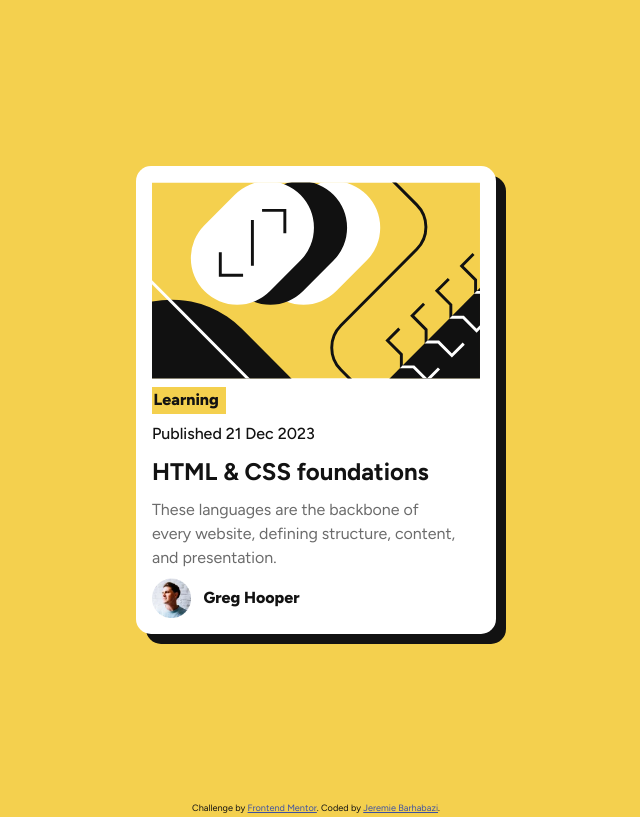
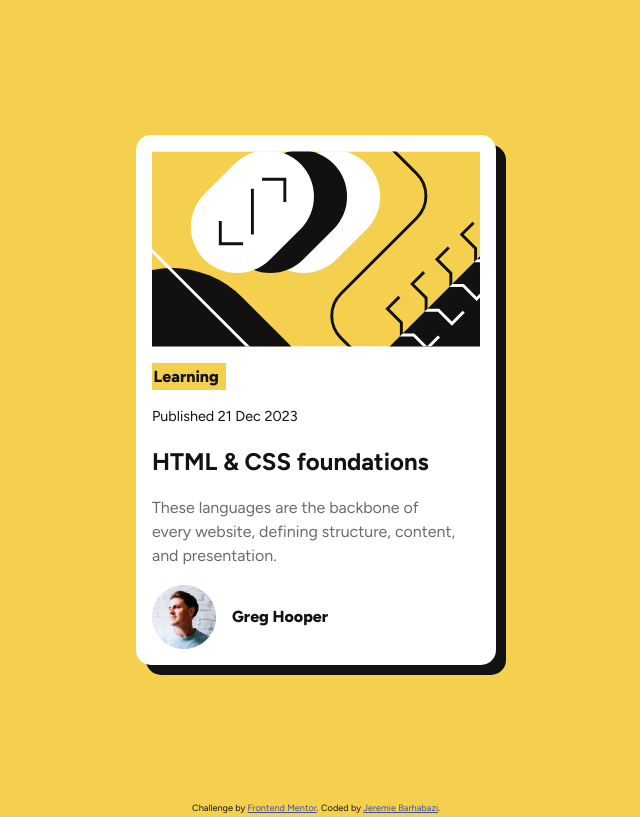
Before and after one commit to jeremie1207/Frontend-Mentor---Blog-preview-card, a plain HTML site: page index.html in a window 1280 px wide. Shown: the whole page, without its empty margins (324-964 px from the left). Drawn offline with Linux system fonts and the light colour scheme.

Commit message:
fix design

```diff
--- a/styles.css
+++ b/styles.css
@@ -84,7 +84,7 @@ main {
     max-inline-size: 22.5em;
     box-shadow: 10px 10px;
     display: grid;
-    gap: .5em;
+    gap: 1em;
 }
 
 .card__tag {
@@ -95,7 +95,7 @@ main {
 }
 
 .card__published_date {
-  font-weight: 500;
+  font-size: 0.9em;
 }
 
 .card__content {
@@ -105,11 +105,8 @@ main {
 .card__author {
   display: flex;
   align-items: center;
-  gap: .75em;
+  gap: 1em;
 }
 .card__author_name {
   font-weight: 800;
 }
-.card__avatar {
-  max-height: 2.5em;
-}
```
